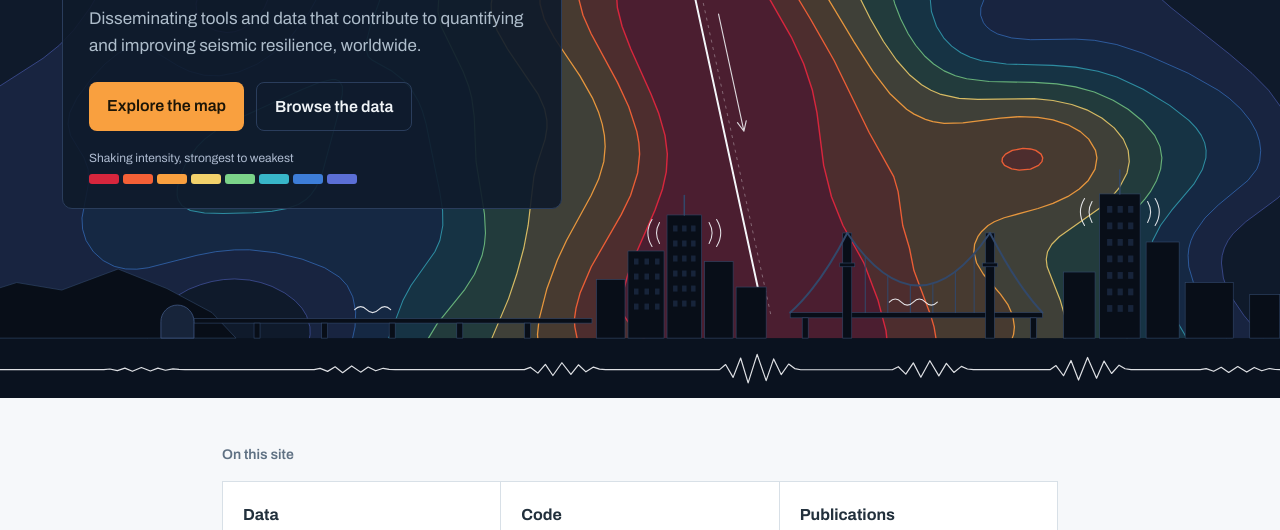
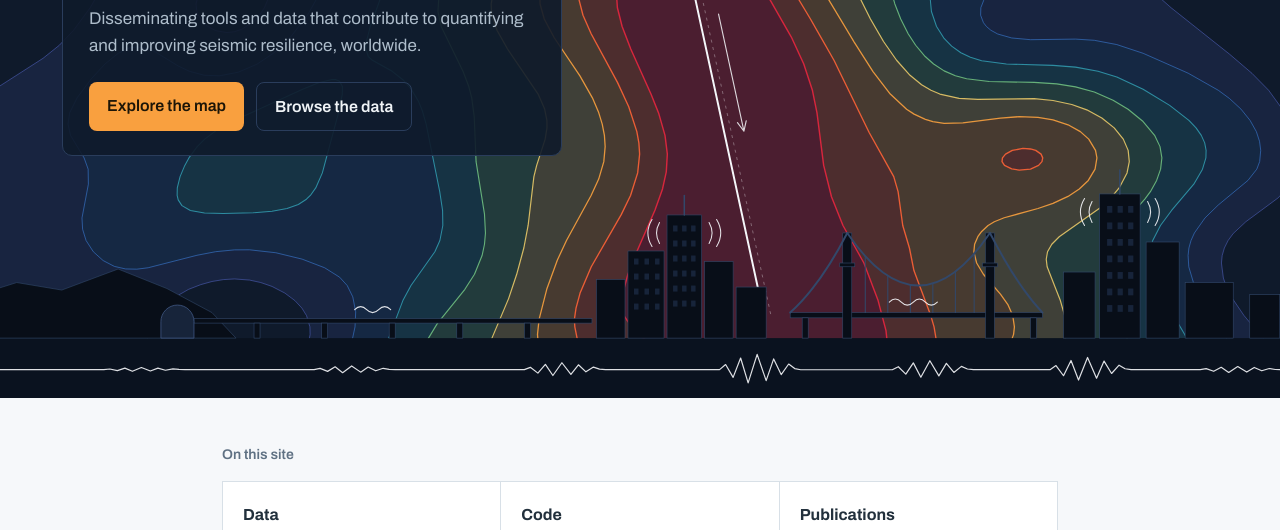
Before and after one commit to TRG-UCLA/ShakeReady, a plain HTML site: page index.html in a window 1280 px wide. Shown: the part 220-750 px from the top of the page. Drawn offline with Linux system fonts and the light colour scheme.

Commit message:
Home hero: remove the intensity legend from the text card

```diff
--- a/assets/style.css
+++ b/assets/style.css
@@ -114,9 +114,6 @@ footer.site-foot .inner{max-width:var(--maxw);margin:0 auto;padding:22px}
 .hero-plate p{margin:14px 0 22px;font-size:17px}
 .hero-plate p.hero-tag{margin:12px 0 0;font-size:21px;font-weight:600;color:#EFF3F6}
 .hero-plate p.hero-tag + p{margin-top:8px}
-.hero-legend{margin-top:18px;display:flex;flex-direction:column;gap:6px;font-size:12px;color:#AEBBD0}
-.hero-legend .ramp{display:flex;gap:4px}
-.hero-legend .ramp i{display:block;width:30px;height:10px;border-radius:3px}
 @media (max-width:720px){
   .hero-scene{display:flex;flex-direction:column;min-height:0}
   .hero-art{position:static;order:2;height:300px}
--- a/index.html
+++ b/index.html
@@ -28,7 +28,6 @@
         <a class="btn" href="map.html">Explore the map</a>
         <a class="btn ghost" href="data.html">Browse the data</a>
       </div>
-      <div class="hero-legend"><span>Shaking intensity, strongest to weakest</span><div class="ramp" aria-hidden="true"><i style="background:#D7263D"></i><i style="background:#F46036"></i><i style="background:#F9A03F"></i><i style="background:#F2D16B"></i><i style="background:#7BD389"></i><i style="background:#38B6C9"></i><i style="background:#3D7DD8"></i><i style="background:#5B6FD6"></i></div></div>
     </div>
   </div>
 </div>
```
